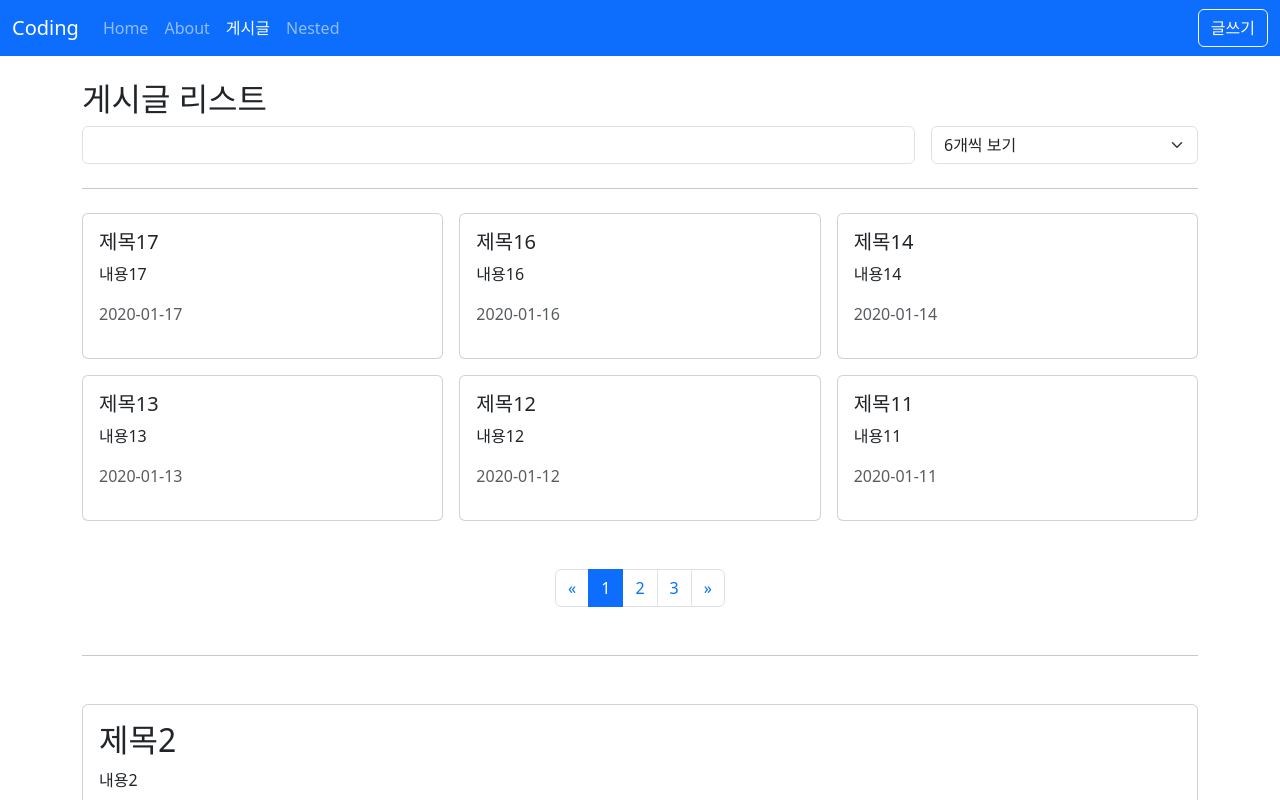
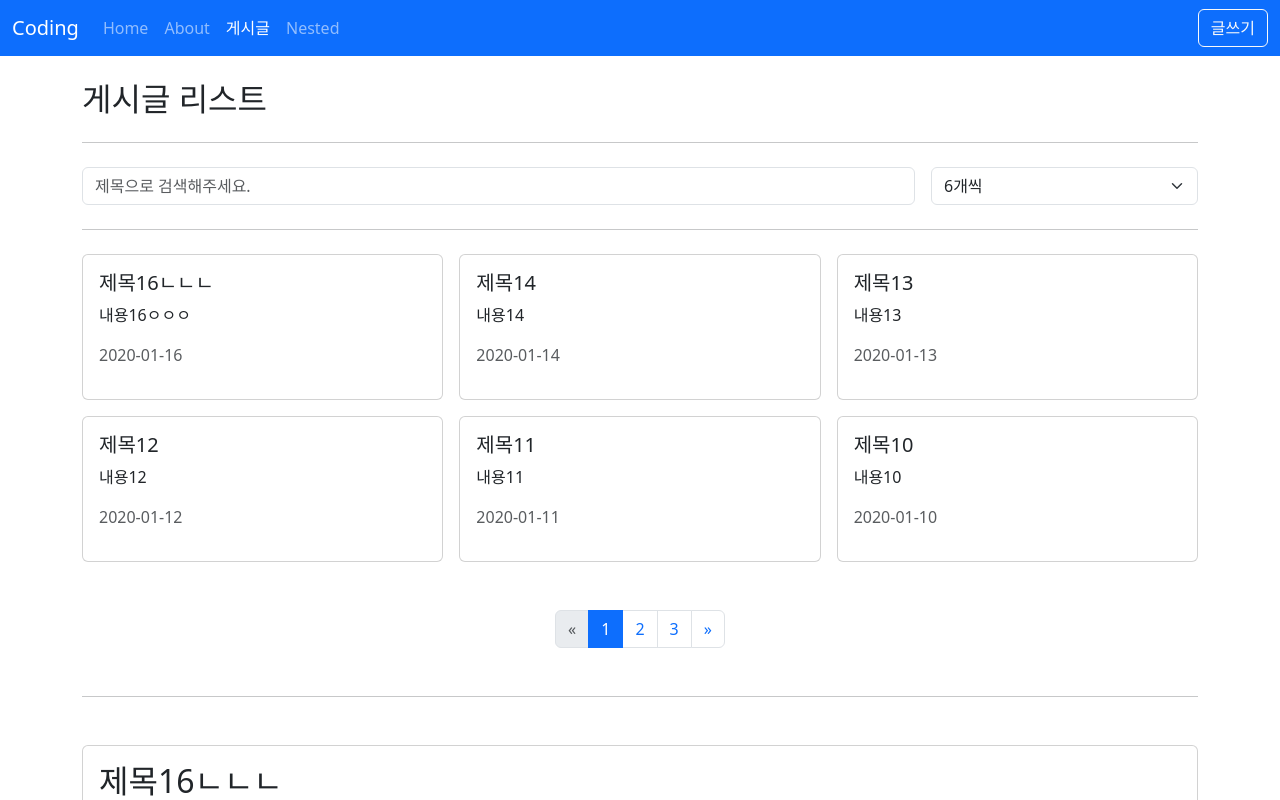
Before and after one commit to inpa12/vue3-post, a Vue app: page /posts in a window 1280 px wide. Shown: the top 800 px of the page. Built offline with nearby package versions, Linux system fonts and the light colour scheme; data requests are answered from the project's data file.

Commit message:
20250513-01

```diff
--- a/db.json
+++ b/db.json
@@ -91,15 +91,19 @@
     },
     {
       "id": 16,
-      "title": "제목16",
-      "content": "내용16",
+      "title": "제목16ㄴㄴㄴ",
+      "content": "내용16ㅇㅇㅇ",
       "createdAt": "2020-01-16"
     },
     {
-      "id": 17,
       "title": "제목17",
-      "content": "내용17",
-      "createdAt": "2020-01-17"
+      "content": "내용17ㅇㅇ",
+      "id": 17
+    },
+    {
+      "title": "글등록을 해보자....",
+      "content": "글등록을 해보자....",
+      "id": 18
     }
   ]
 }
--- a/src/api/posts.js
+++ b/src/api/posts.js
@@ -12,8 +12,12 @@ export function createPost(data) {
     return posts.post('', data)
 }
 
+// export function updatePost(id, data) {
+//     return posts.put(`/${id}`, data)
+// }
+
 export function updatePost(id, data) {
-    return posts.put(`/${id}`, data)
+    return posts.patch(`/${id}`, data)
 }
 
 export function deletePost(id) {
--- /dev/null
+++ b/src/components/AppGrid.vue
@@ -0,0 +1,22 @@
+<template>
+    <div class="row g-3">
+        <div v-for="(item, index) in items" :key="index" :class="colClass">
+            <slot :item="item" :index="index"></slot>
+        </div>
+    </div>
+</template>
+
+<script setup>
+defineProps({
+    items: {
+        type: Array,
+        required: true,
+    },
+    colClass: {
+        type: String,
+        default: 'col-4',
+    },
+})
+</script>
+
+<style lang="scss" scoped></style>
--- /dev/null
+++ b/src/components/AppPagination.vue
@@ -0,0 +1,56 @@
+<template>
+    <nav class="mt-5" aria-label="Page navigation example">
+        <ul class="pagination justify-content-center">
+            <li class="page-item" :class="isPrevPage">
+                <a
+                    class="page-link"
+                    href="#"
+                    aria-label="Previous"
+                    @click.prevent="$emit('page', currentPage - 1)"
+                >
+                    <span aria-hidden="true">&laquo;</span>
+                </a>
+            </li>
+            <li
+                v-for="page in pageCount"
+                :key="page"
+                class="page-item"
+                :class="{ active: currentPage === page }"
+            >
+                <a class="page-link" href="#" @click.prevent="$emit('page', page)">{{ page }}</a>
+            </li>
+            <li class="page-item" :class="isNextPage">
+                <a
+                    class="page-link"
+                    href="#"
+                    aria-label="Next"
+                    @click.prevent="$emit('page', currentPage + 1)"
+                >
+                    <span aria-hidden="true">&raquo;</span>
+                </a>
+            </li>
+        </ul>
+    </nav>
+</template>
+
+<script setup>
+import { computed } from 'vue'
+
+const props = defineProps({
+    currentPage: {
+        type: Number,
+        required: true,
+    },
+    pageCount: {
+        type: Number,
+        required: true,
+    },
+})
+defineEmits(['page'])
+const isPrevPage = computed(() => ({ disabled: !(props.currentPage > 1) }))
+const isNextPage = computed(() => ({
+    disabled: !(props.currentPage < props.pageCount),
+}))
+</script>
+
+<style lang="scss" scoped></style>
--- /dev/null
+++ b/src/components/posts/PostFilter.vue
@@ -0,0 +1,43 @@
+<template>
+    <form @submit.prevent>
+        <div class="row g-3">
+            <div class="col">
+                <input
+                    :value="title"
+                    @input="changeTitle"
+                    type="text"
+                    class="form-control"
+                    placeholder="제목으로 검색해주세요."
+                />
+            </div>
+            <div class="col-3">
+                <select
+                    :value="limit"
+                    @input="$emit('update:limit', $event.target.value)"
+                    class="form-select"
+                >
+                    <option value="3">3개씩</option>
+                    <option value="6">6개씩</option>
+                    <option value="12">12개씩</option>
+                    <option value="18">18개씩</option>
+                </select>
+            </div>
+        </div>
+    </form>
+</template>
+
+<script setup>
+defineProps({
+    title: String,
+    limit: [Number, String],
+})
+const emit = defineEmits(['update:title', 'update:limit'])
+
+const changeTitle = (e) => {
+    setTimeout(() => {
+        emit('update:title', e.target.value)
+    }, 500)
+}
+</script>
+
+<style lang="scss" scoped></style>
--- /dev/null
+++ b/src/components/posts/PostForm.vue
@@ -0,0 +1,37 @@
+<template>
+    <form>
+        <div class="mb-3">
+            <label for="title" class="form-label">제목</label>
+            <input
+                :value="title"
+                @input="$emit('update:title', $event.target.value)"
+                type="text"
+                class="form-control"
+                id="title"
+            />
+        </div>
+        <div class="mb-3">
+            <label for="content" class="form-label">내용</label>
+            <textarea
+                :value="content"
+                @input="$emit('update:content', $event.target.value)"
+                class="form-control"
+                id="content"
+                rows="3"
+            ></textarea>
+        </div>
+        <div class="d-flex gap-2 mt-4">
+            <slot name="actions"></slot>
+        </div>
+    </form>
+</template>
+
+<script setup>
+defineProps({
+    title: String,
+    content: String,
+})
+defineEmits(['update:title', 'update:content'])
+</script>
+
+<style lang="scss" scoped></style>
--- a/src/views/posts/PostCreateView.vue
+++ b/src/views/posts/PostCreateView.vue
@@ -2,27 +2,12 @@
     <div>
         <h2>게시글 등록</h2>
         <hr class="my-4" />
-        <form @submit.prevent="save">
-            <div class="mb-3">
-                <label for="title" class="form-label">제목</label>
-                <input v-model="form.title" type="text" class="form-control" id="title" />
-            </div>
-            <div class="mb-3">
-                <label for="content" class="form-label">내용</label>
-                <textarea
-                    v-model="form.content"
-                    class="form-control"
-                    id="content"
-                    rows="3"
-                ></textarea>
-            </div>
-            <div class="pt-4">
-                <button type="button" class="btn btn-outline-dark me-2" @click="goListPage">
-                    목록
-                </button>
+        <PostForm v-model:title="form.title" v-model:content="form.content" @submit.prevent="save">
+            <template #actions>
+                <button type="button" class="btn btn-outline-dark" @click="goListPage">목록</button>
                 <button class="btn btn-primary">저장</button>
-            </div>
-        </form>
+            </template>
+        </PostForm>
     </div>
 </template>
 
@@ -30,6 +15,7 @@
 import { ref } from 'vue'
 import { useRouter } from 'vue-router'
 import { createPost } from '@/api/posts'
+import PostForm from '@/components/posts/PostForm.vue'
 
 const router = useRouter()
 const form = ref({
--- a/src/views/posts/PostEditView.vue
+++ b/src/views/posts/PostEditView.vue
@@ -2,27 +2,14 @@
     <div>
         <h2>게시글 수정</h2>
         <hr class="my-4" />
-        <form @submit.prevent="edit">
-            <div class="mb-3">
-                <label for="title" class="form-label">제목</label>
-                <input v-model="form.title" type="text" class="form-control" id="title" />
-            </div>
-            <div class="mb-3">
-                <label for="content" class="form-label">내용</label>
-                <textarea
-                    v-model="form.content"
-                    class="form-control"
-                    id="content"
-                    rows="3"
-                ></textarea>
-            </div>
-            <div class="pt-4">
-                <button type="button" class="btn btn-outline-danger me-2" @click="goDetailPage">
+        <PostForm v-model:title="form.title" v-model:content="form.content" @submit.prevent="edit">
+            <template #actions>
+                <button type="button" class="btn btn-outline-danger" @click="goDetailPage">
                     취소
                 </button>
                 <button class="btn btn-primary">수정</button>
-            </div>
-        </form>
+            </template>
+        </PostForm>
     </div>
 </template>
 
@@ -30,6 +17,7 @@
 import { ref } from 'vue'
 import { useRoute, useRouter } from 'vue-router'
 import { getPostById, updatePost } from '@/api/posts'
+import PostForm from '@/components/posts/PostForm.vue'
 
 const route = useRoute()
 const router = useRouter()
--- a/src/views/posts/PostListView.vue
+++ b/src/views/posts/PostListView.vue
@@ -1,71 +1,44 @@
 <template>
     <div>
         <h2>게시글 리스트</h2>
-        <form @submit.prevent>
-            <div class="row g-3">
-                <div class="col">
-                    <input v-model="params.title_like" type="text" class="form-control" />
-                </div>
-                <div class="col-3">
-                    <select v-model="params._limit" class="form-select">
-                        <option value="3">3개씩 보기</option>
-                        <option value="6">6개씩 보기</option>
-                        <option value="9">9개씩 보기</option>
-                    </select>
-                </div>
-            </div>
-        </form>
         <hr class="my-4" />
-        <div class="row g-3">
-            <div v-for="post in posts" :key="post.id" class="col-4">
+
+        <PostFilter v-model:title="params.title_like" :limit="params._limit" />
+
+        <hr class="my-4" />
+
+        <AppGrid :items="posts">
+            <template v-slot="{ item }">
                 <PostItem
-                    :title="post.title"
-                    :content="post.content"
-                    :created-at="post.createdAt"
-                    @click="goPage(post.id)"
+                    :title="item.title"
+                    :content="item.content"
+                    :created-at="item.createdAt"
+                    @click="goPage(item.id)"
                 ></PostItem>
-            </div>
-        </div>
-        <nav class="mt-5" aria-label="Page navigation example">
-            <ul class="pagination justify-content-center">
-                <li class="page-item" :class="{ dsiabled: !(params._page > 1) }">
-                    <a
-                        class="page-link"
-                        href="#"
-                        aria-label="Previous"
-                        @click.prevent="--params._page"
-                    >
-                        <span aria-hidden="true">&laquo;</span>
-                    </a>
-                </li>
-                <li
-                    v-for="page in pageCount"
-                    :key="page"
-                    class="page-item"
-                    :class="{ active: params._page === page }"
-                >
-                    <a class="page-link" href="#" @click.prevent="params._page = page">{{
-                        page
-                    }}</a>
-                </li>
-                <li class="page-item" :class="{ dsiabled: !(params._page < pageCount) }">
-                    <a class="page-link" href="#" aria-label="Next" @click.prevent="++params._page">
-                        <span aria-hidden="true">&raquo;</span>
-                    </a>
-                </li>
-            </ul>
-        </nav>
-        <hr class="my-5" />
-        <AppCard>
-            <PostDetailView :id="2"></PostDetailView>
-        </AppCard>
+            </template>
+        </AppGrid>
+
+        <AppPagination
+            :current-page="params._page"
+            :page-count="pageCount"
+            @page="(page) => (params._page = page)"
+        />
+        <template v-if="posts && posts.length > 0">
+            <hr class="my-5" />
+            <AppCard>
+                <PostDetailView :id="posts[0].id"></PostDetailView>
+            </AppCard>
+        </template>
     </div>
 </template>
 
 <script setup>
 import PostItem from '@/components/posts/PostItem.vue'
 import PostDetailView from '@/views/posts/PostDetailView.vue'
-import AppCard from '@/components/posts/AppCard.vue'
+import PostFilter from '@/components/posts/PostFilter.vue'
+import AppPagination from '@/components/AppPagination.vue'
+import AppCard from '@/components/AppCard.vue'
+import AppGrid from '@/components/AppGrid.vue'
 import { getPosts } from '@/api/posts'
 import { computed, ref, watchEffect } from 'vue'
 import { useRouter } from 'vue-router'
```
Also changed, not shown: src/views/HomeView.vue (+10 -0 lines), src/components/AppCard.vue (renamed from src/components/posts/AppCard.vue).
